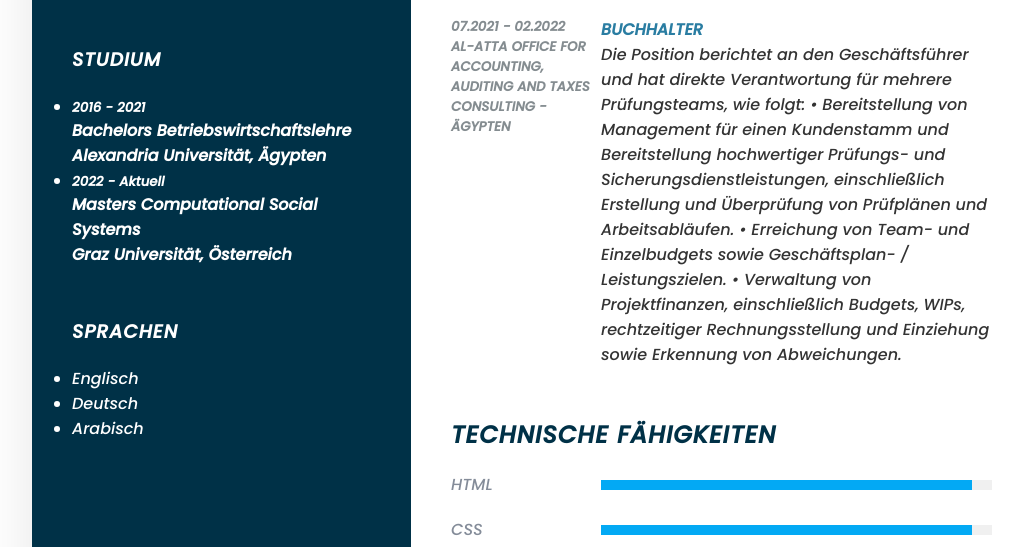
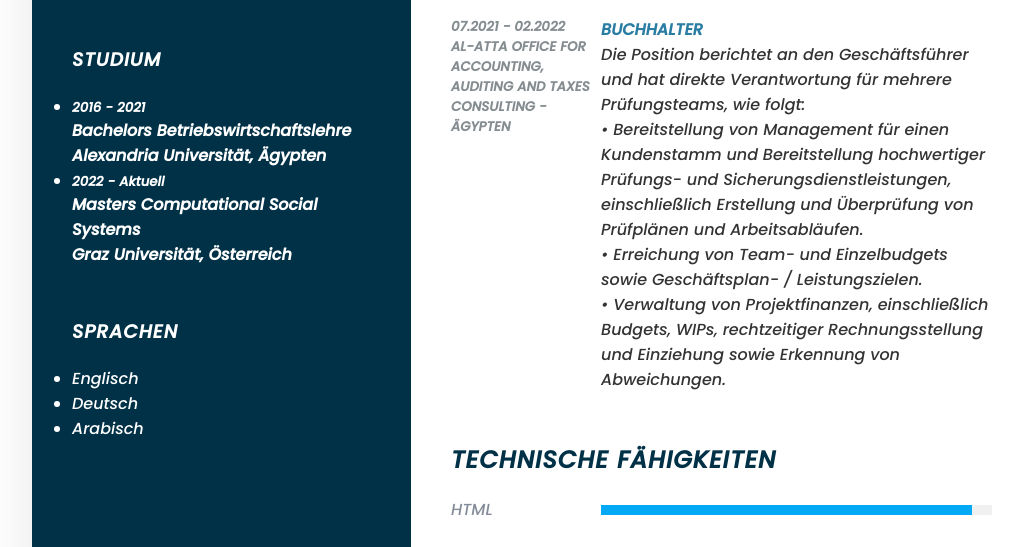
Before and after one commit to Ramadan877/Lebenslauf, a plain HTML site: page index.html in a window 1280 px wide. Shown: the part 713-1260 px from the top of the page, without its empty margins (18-1041 px from the left). Drawn offline with Linux system fonts and the light colour scheme; a web font is replaced by a local one.

Commit message:
Update index.html

```diff
--- a/index.html
+++ b/index.html
@@ -128,11 +128,11 @@
                     <div class="text">
                         <h4>BUCHHALTER</h4>
                         <p>Die Position berichtet an den Geschäftsführer und hat direkte Verantwortung für mehrere
-                            Prüfungsteams, wie folgt:
+                            Prüfungsteams, wie folgt: <br>
                             • Bereitstellung von Management für einen Kundenstamm und Bereitstellung hochwertiger
                             Prüfungs- und Sicherungsdienstleistungen, einschließlich Erstellung und Überprüfung von
-                            Prüfplänen und Arbeitsabläufen.
-                            • Erreichung von Team- und Einzelbudgets sowie Geschäftsplan- / Leistungszielen.
+                            Prüfplänen und Arbeitsabläufen.<br>
+                            • Erreichung von Team- und Einzelbudgets sowie Geschäftsplan- / Leistungszielen.<br>
                             • Verwaltung von Projektfinanzen, einschließlich Budgets, WIPs, rechtzeitiger
                             Rechnungsstellung und Einziehung sowie Erkennung von Abweichungen.</p>
                     </div>
```
